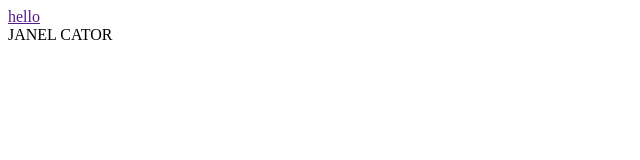
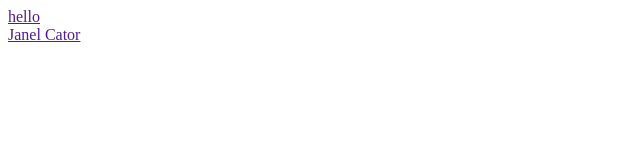
Before and after one commit to janelcator4/ipt2itca, a plain HTML site: page index.html in a window 1280 px wide. Shown: the full height of the page, 0-640 px from the left. Drawn offline with Linux system fonts and the light colour scheme.

Commit message:
bago commit

```diff
--- a/index.html
+++ b/index.html
@@ -9,6 +9,8 @@
     <div class="jake">
       <a href="">hello</a>
     </div>
-    JANEL CATOR
+    <div class="janelCator">
+      <a href=""> Janel Cator </a>
+    </div>
   </body>
 </html>
```
